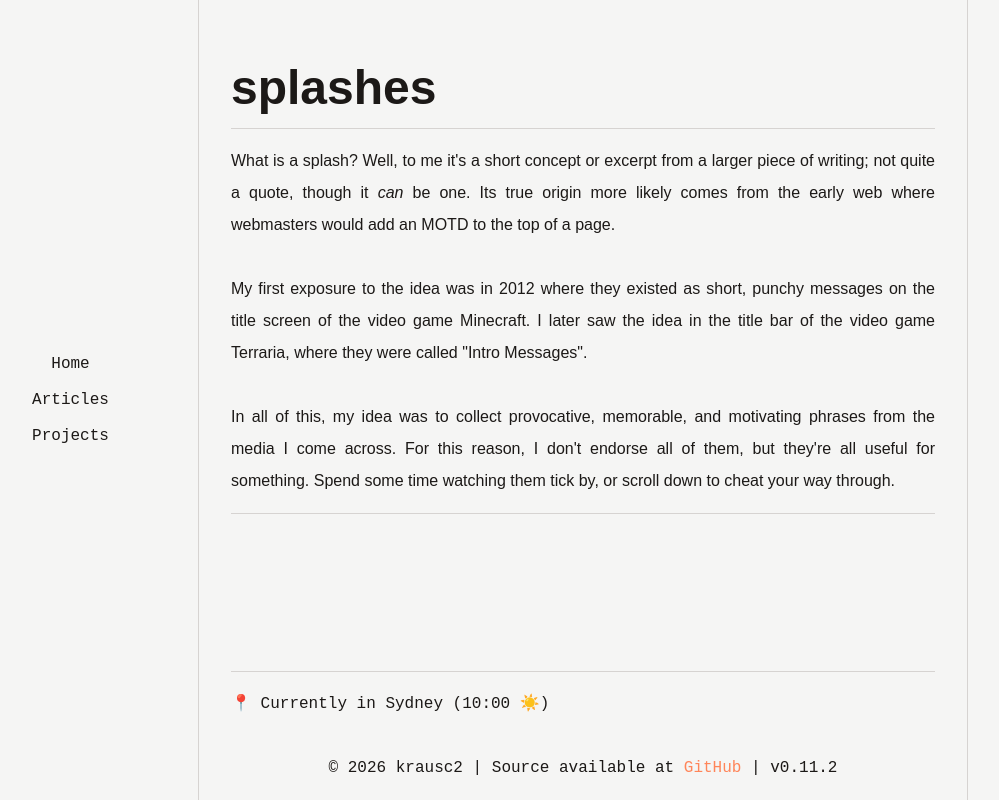
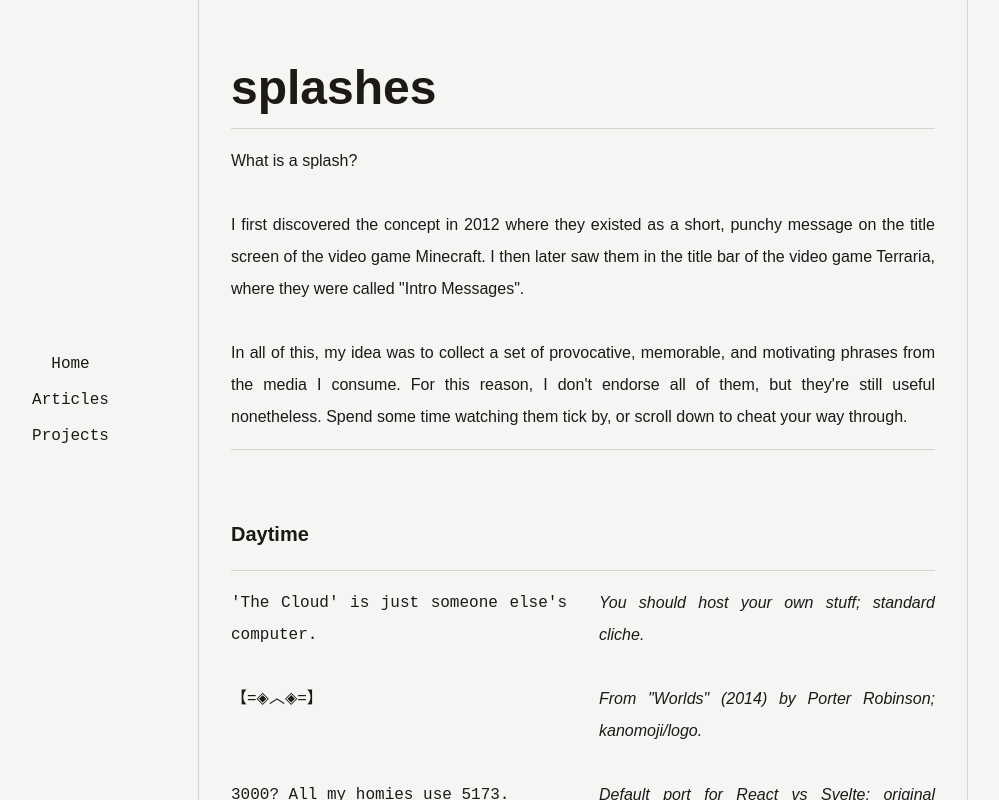
Before and after one commit to krausc2/kc2.dev, a SvelteKit app: page /splashes in a window 1280 px wide. Shown: the whole page, without its empty margins (57-1056 px from the left). Built offline with nearby package versions, Linux system fonts and the light colour scheme.

Commit message:
feat: add splash sorting and display logic

```diff
--- a/src/routes/splashes/+page.svelte
+++ b/src/routes/splashes/+page.svelte
@@ -1,14 +1,40 @@
 <script lang="ts">
-    import { createSplash } from '$lib/splashes.svelte'
+	import { SPLASHES_DATA } from "$lib/splashes.svelte";
+
+	const daySplashes = [...SPLASHES_DATA.day].sort((a, b) => a[0].localeCompare(b[0]));
+	const nightSplashes = [...SPLASHES_DATA.night].sort((a, b) => a[0].localeCompare(b[0]));
 </script>
 
-<section class="mb-32 flex flex-col">
+<section class="mb-24 flex flex-col md:mb-32">
 	<p class="border-b pb-4 text-5xl leading-none font-bold">splashes</p>
-	<div class="pt-4 gap-8 flex flex-col border-b pb-4">
-		<p>What is a splash? Well, to me it's a short concept or excerpt from a larger piece of writing; not quite a quote, though it <span class="italic">can</span> be one. Its true origin more likely comes from the early web where webmasters would add an MOTD to the top of a page.</p>
+	<div class="flex flex-col gap-8 border-b pt-4 pb-4">
+		<p>What is a splash?</p>
 
-		<p>My first exposure to the idea was in 2012 where they existed as short, punchy messages on the title screen of the video game Minecraft. I later saw the idea in the title bar of the video game Terraria, where they were called "Intro Messages".</p>
+		<p>
+			I first discovered the concept in 2012 where they existed as a short, punchy message on the
+			title screen of the video game Minecraft. I then later saw them in the title bar of the video
+			game Terraria, where they were called "Intro Messages".
+		</p>
 
-		<p>In all of this, my idea was to collect provocative, memorable, and motivating phrases from the media I come across. For this reason, I don't endorse all of them, but they're all useful for something. Spend some time watching them tick by, or scroll down to cheat your way through.</p>
-    </div>
+		<p>
+			In all of this, my idea was to collect a set of provocative, memorable, and motivating phrases
+			from the media I consume. For this reason, I don't endorse all of them, but they're still
+			useful nonetheless. Spend some time watching them tick by, or scroll down to cheat your way
+			through.
+		</p>
+	</div>
+	<p class="border-b pt-16 pb-4 text-xl font-bold">Daytime</p>
+	<div class="grid grid-cols-1 md:grid-cols-2 md:gap-x-8">
+		{#each daySplashes as splash (splash[0])}
+			<p class="pt-4 pb-4 font-mono">{splash[0]}</p>
+			<p class="pb-8 pl-4 italic md:pt-4 md:pb-4 md:pl-0">{splash[1] || " "}</p>
+		{/each}
+	</div>
+	<p class="border-b pt-12 pb-4 text-xl font-bold">Nighttime</p>
+	<div class="grid grid-cols-1 md:grid-cols-2 md:gap-x-8">
+		{#each nightSplashes as splash (splash[0])}
+			<p class="pt-4 pb-4 font-mono">{splash[0]}</p>
+			<p class="pb-8 pl-4 italic md:pt-4 md:pb-4 md:pl-0">{splash[1] || " "}</p>
+		{/each}
+	</div>
 </section>
```
